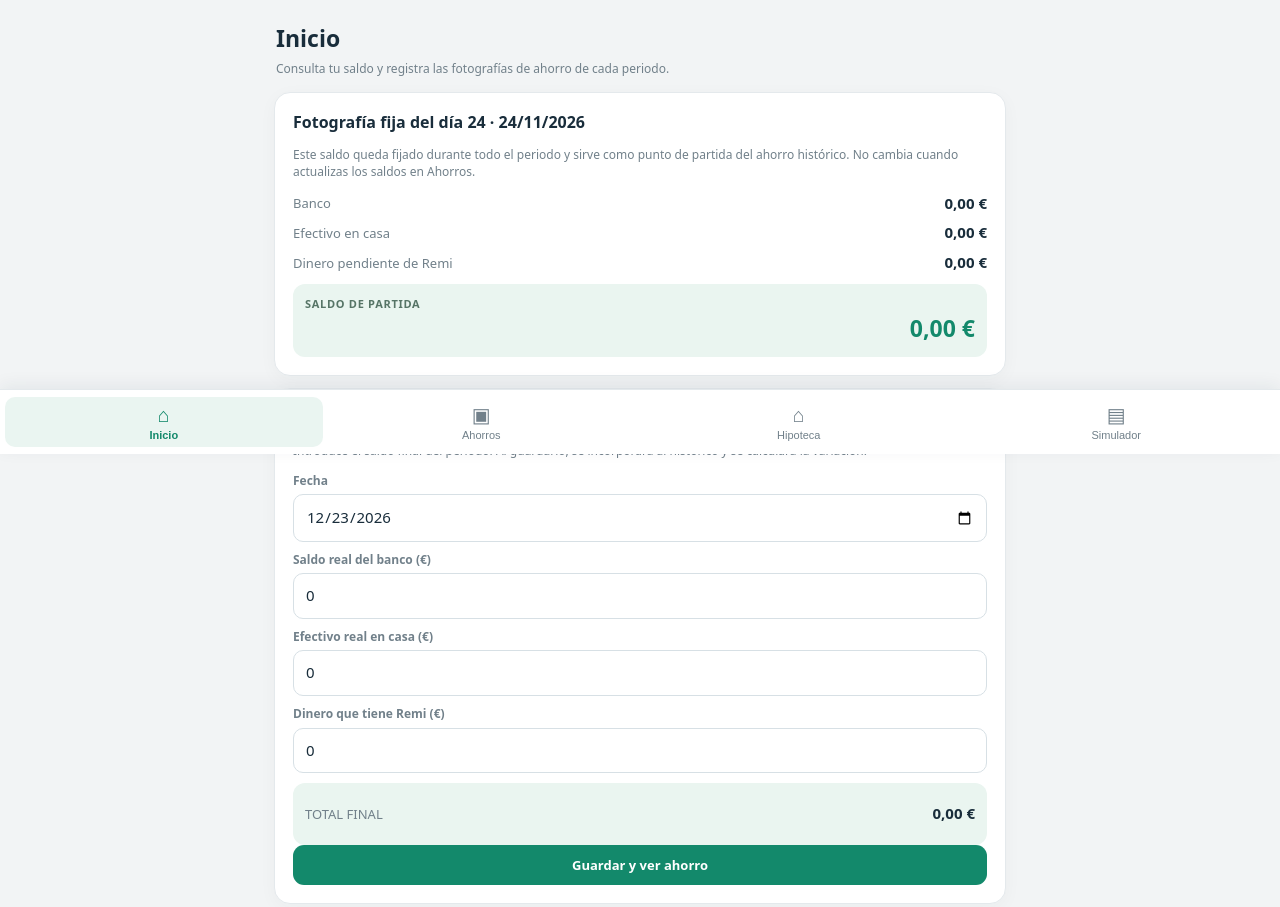
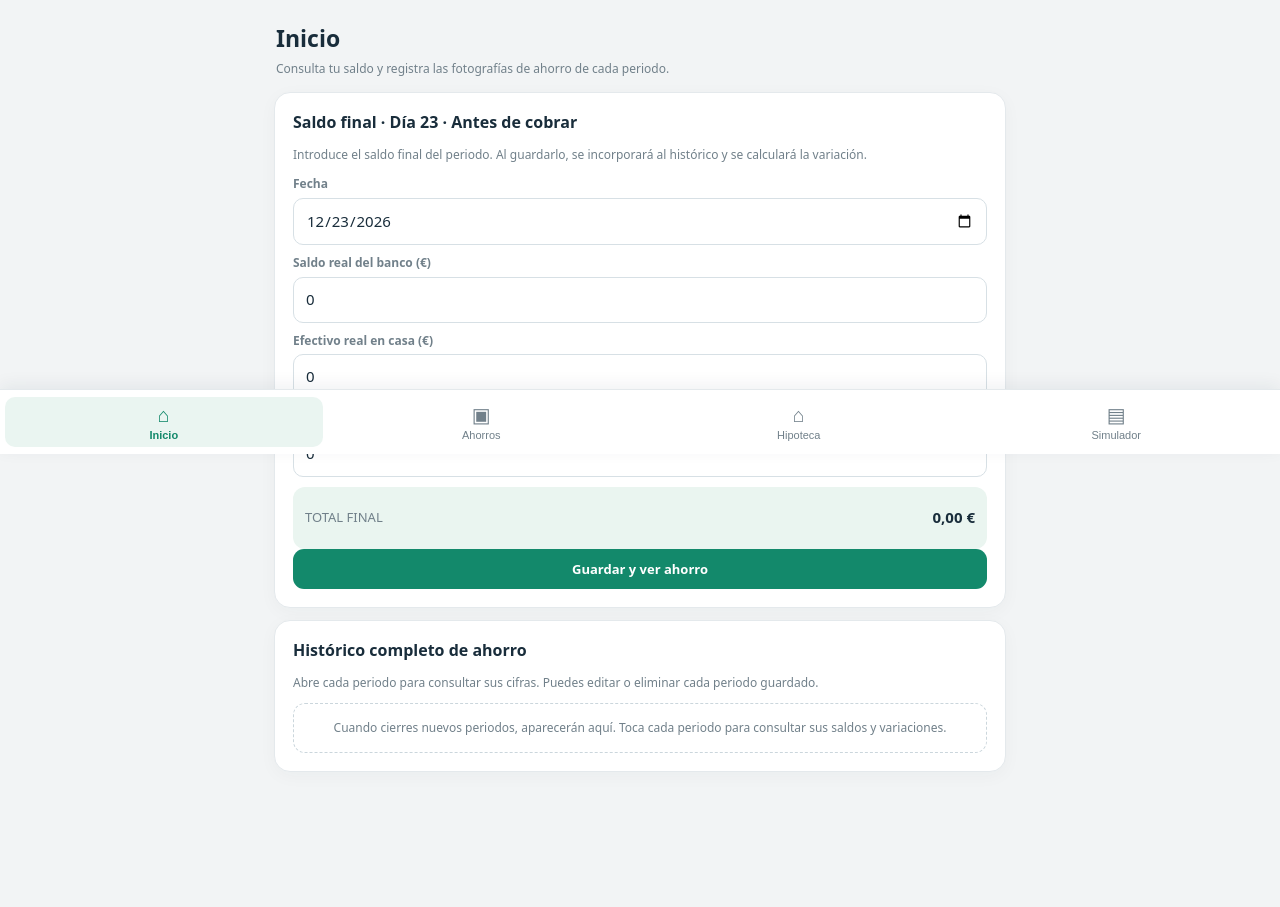
Before and after one commit to aitor1111-1111/Mis-finanzas, a plain HTML site: page index.html in a window 1280 px wide. Shown: the part 346-1253 px from the top of the page. Drawn offline with Linux system fonts and the light colour scheme.

Commit message:
Sincroniza fotografía del 24 con Ahorros y limpia Inicio

```diff
--- a/index.html
+++ b/index.html
@@ -56,7 +56,7 @@ let data;try{const old=JSON.parse(rawBefore||'null')||{};data={...blank(),...old
 function save(){localStorage.setItem(KEY,JSON.stringify(data));renderHeader()}
 function available(){return num(data.bank)+num(data.home)+pendingRemi()}
 function activeStartDate(){const d=new Date(today.getFullYear(),today.getMonth()-(today.getDate()<24?1:0),24);return iso(d)}
-function ensureActiveSnapshot(){const date=activeStartDate();let snap=getSnapshot(date);if(!snap){snap=snapshotForm(date,data.bank,data.home,pendingRemi());data.snapshots.push(snap);data.snapshots.sort((a,b)=>a.date.localeCompare(b.date));localStorage.setItem(KEY,JSON.stringify(data))}return snap}
+function ensureActiveSnapshot(){const date=activeStartDate();let snap=getSnapshot(date);if(!snap){snap=snapshotForm(date,data.bank,data.home,pendingRemi());data.snapshots.push(snap)}if(!data.activeSnapshotSynced){snap=snapshotForm(date,data.bank,data.home,pendingRemi());const idx=data.snapshots.findIndex(x=>x.date===date);if(idx>=0)data.snapshots[idx]=snap;else data.snapshots.push(snap);data.activeSnapshotSynced=true;data.snapshots.sort((a,b)=>a.date.localeCompare(b.date));localStorage.setItem(KEY,JSON.stringify(data))}return snap}
 function ensureRemiYear(year){const y=String(year);if(!Array.isArray(data.remiByYear[y]))data.remiByYear[y]=Array(12).fill(0);if(!Array.isArray(data.remiDeliveredByYear[y]))data.remiDeliveredByYear[y]=Array(12).fill(false);return y}
 function pendingRemi(){return Object.keys(data.remiByYear||{}).reduce((sum,y)=>{ensureRemiYear(y);return sum+data.remiByYear[y].reduce((s,v,i)=>s+(data.remiDeliveredByYear[y][i]?0:num(v)),0)},0)}
 function fmtDate(s){if(!s)return '—';return new Date(s+'T12:00:00').toLocaleDateString('es-ES')}
@@ -68,7 +68,7 @@ function card(title,body){return '<section class="card"><h2>'+title+'</h2>'+body
 function snapshotForm(date,bank,home,remi){return {date,bank:num(bank),home:num(home),remi:num(remi),total:num(bank)+num(home)+num(remi)}}
 function getSnapshot(date){return data.snapshots.find(x=>x.date===date)}
 function saveSnapshot(which){saveSnapshotForm(which)}
-function periodRows(){const starts=data.snapshots.filter(x=>new Date(x.date+'T12:00:00').getDate()===24).sort((a,b)=>a.date.localeCompare(b.date));return starts.map(start=>{const d=new Date(start.date+'T12:00:00'),endDate=iso(new Date(d.getFullYear(),d.getMonth()+1,23)),end=getSnapshot(endDate);return {start,end,endDate,bank:end?end.bank-start.bank:null,home:end?end.home-start.home:null,remi:end?end.remi-start.remi:null,total:end?end.total-start.total:null}})}
+function periodRows(){const starts=data.snapshots.filter(x=>new Date(x.date+'T12:00:00').getDate()===24).sort((a,b)=>a.date.localeCompare(b.date));return starts.map(start=>{const d=new Date(start.date+'T12:00:00'),endDate=iso(new Date(d.getFullYear(),d.getMonth()+1,23)),end=getSnapshot(endDate);return {start,end,endDate,bank:end?end.bank-start.bank:null,home:end?end.home-start.home:null,remi:end?end.remi-start.remi:null,total:end?end.total-start.total:null}}).filter(x=>!!x.end)}
 function renderInicio(){
  const initial=ensureActiveSnapshot();
  const nextFinal=iso(new Date(Number(initial.date.slice(0,4)),Number(initial.date.slice(5,7)),23));
@@ -100,7 +100,7 @@ function renderInicio(){
    return '<details class="history-accordion" '+(editing?'open':'')+'><summary><div class="history-summary-top"><strong>'+fmtDate(x.start.date)+' → '+fmtDate(x.endDate)+'</strong><span class="history-status '+statusClass(x)+'">'+statusFor(x)+'</span></div><div class="history-summary-balances"><span>Anterior <b>'+money(x.start.total)+'</b></span><span>Actual <b>'+(done?money(x.end.total):'Pendiente')+'</b></span></div><div class="history-summary-change '+(done?variationClass(delta):'')+'">'+variation(delta)+'</div></summary><div class="history-accordion-content">'+fullPeriod(x)+'<div class="history-actions"><button class="secondary" onclick="editPeriod(\''+x.start.date+'\')">Editar periodo</button><button class="small" onclick="deletePeriod(\''+x.start.date+'\')">Eliminar periodo</button></div>'+(editing?periodEditor(x):'')+'</div></details>';
  }).join('')+'</div>':'<div class="history-empty">Cuando cierres nuevos periodos, aparecerán aquí. Toca cada periodo para consultar sus saldos y variaciones.</div>';
  return '<h2 class="page-title">Inicio</h2><p class="intro">Consulta tu saldo y registra las fotografías de ahorro de cada periodo.</p>'+
- card('Fotografía fija del día 24 · '+fmtDate(initial.date),'<p class="muted">Este saldo queda fijado durante todo el periodo y sirve como punto de partida del ahorro histórico. No cambia cuando actualizas los saldos en Ahorros.</p>'+row('Banco',euro(initial.bank))+row('Efectivo en casa',euro(initial.home))+row('Dinero pendiente de Remi',euro(initial.remi))+'<div class="total"><div class="eyebrow" style="color:#567466">SALDO DE PARTIDA</div><div class="big">'+euro(initial.total)+'</div></div>')+
+
  card('Saldo final · Día 23 · Antes de cobrar','<p class="muted">Introduce el saldo final del periodo. Al guardarlo, se incorporará al histórico y se calculará la variación.</p>'+field('finalDate','Fecha',final.date,'date')+field('finalBank','Saldo real del banco (€)',final.bank)+field('finalHome','Efectivo real en casa (€)',final.home)+field('finalRemi','Dinero que tiene Remi (€)',final.remi)+'<div class="total">'+row('TOTAL FINAL',euro(num(final.bank)+num(final.home)+num(final.remi)))+'</div><button class="primary" onclick="saveSnapshotForm(\'final\')">Guardar y ver ahorro</button>')+
  card('Histórico completo de ahorro','<p class="muted">Abre cada periodo para consultar sus cifras. Puedes editar o eliminar cada periodo guardado.</p>'+historicalHtml);
 }
@@ -138,7 +138,7 @@ return '<h2 class="page-title">Ahorros</h2><p class="intro">Ingresos, banco, efe
 card('1. Ingresos de este mes',field('salary','Ingresos del trabajo / salario (€)',data.salary)+field('remiCollected','Dinero cobrado de Remi este mes (€)',data.remiCollected)+row('Ingreso del garaje · ingresado en el banco',euro(60))+'<div class="total">'+row('TOTAL INGRESOS DEL MES',euro(num(data.salary)+num(data.remiCollected)+60))+'</div><p class="muted">Los 60 € del garaje se destinan a tu cuenta bancaria de ahorro. El saldo del banco se introduce con el importe real, para no sumarlos dos veces.</p>')+
 card('2. Ahorro en el banco',field('bank','Saldo bancario (€)',data.bank)+'<p class="muted">Debe coincidir con el saldo de Inicio del día 24 después de cobrar.</p>')+
 card('3. Ahorro en efectivo',field('home','Dinero real que tengo en casa (€)',data.home)+'<h3 style="font-size:14px;margin:17px 0 5px">Control anual del dinero pendiente de Remi</h3><p class="muted">Selecciona el año. Cada año tiene sus doce meses independientes; al cambiar de año, la tabla comienza en blanco y los importes pendientes de años anteriores siguen formando parte del patrimonio hasta que Remi los entregue.</p><div class="field"><label for="remiYear">Año</label><select id="remiYear">'+yearOptions+'</select></div>'+monthsHtml+'<div class="note">Remi pendiente: <strong>'+euro(pendingRemi())+'</strong>. Se incluye en el efectivo y en el patrimonio disponible. Cuando pulses «Entregado», pasa al efectivo de casa y deja de contarse como pendiente, sin duplicarse.</div>')+
-card('Resumen de ahorros actuales',row('Banco',euro(data.bank))+row('Efectivo en casa',euro(data.home))+row('Remi pendiente',euro(pendingRemi()))+row('Efectivo total (casa + Remi)',euro(num(data.home)+pendingRemi()))+'<div class="total"><div class="eyebrow" style="color:#567466">PATRIMONIO DISPONIBLE</div><div class="big">'+euro(available())+'</div></div>')+
+card('Ahorros a 24 de '+months[Number(activeStartDate().slice(5,7))-1]+' de '+activeStartDate().slice(0,4),row('Banco',euro(data.bank))+row('Efectivo en casa',euro(data.home))+row('Remi pendiente',euro(pendingRemi()))+row('Efectivo total (casa + Remi)',euro(num(data.home)+pendingRemi()))+'<div class="total"><div class="eyebrow" style="color:#567466">PATRIMONIO DISPONIBLE AL 24</div><div class="big">'+euro(available())+'</div></div>')+
 card('Copias de seguridad','<p class="muted">Exporta una copia periódica de tus datos o restaura una copia anterior.</p><div class="actions"><button class="secondary" onclick="exportBackup()">Exportar copia</button><button class="secondary" onclick="document.getElementById(\'restoreFile\').click()">Importar copia</button><input id="restoreFile" type="file" accept="application/json" hidden onchange="importBackup(event)"></div>')}
 function deliverRemi(year,i){const y=ensureRemiYear(year);if(data.remiDeliveredByYear[y][i])return;const amount=num(data.remiByYear[y][i]);if(!amount){alert('Introduce primero la cantidad pendiente de ese mes.');return}if(!confirm('¿Confirmas que has recibido '+euro(amount)+' de Remi?'))return;data.remiDeliveredByYear[y][i]=true;data.home=num(data.home)+amount;data.remiCollected=num(data.remiCollected)+amount;save();render()}
 function renderHipoteca(){const m=data.mortgage,n=remainingMonths(),r=num(m.rate)/1200,pay=num(m.payment)||calcPayment(num(m.capital),r,n),rows=mortgageSchedule(),sumI=rows.reduce((s,x)=>s+x.interest,0),table=rows.length?rows.map(x=>'<tr><td>'+x.i+'</td><td>'+euro(x.principal)+'</td><td>'+euro(x.interest)+'</td><td>'+euro(x.payment)+'</td><td>'+euro(x.balance)+'</td></tr>').join(''):'<tr><td colspan="5" class="muted">Introduce los datos de tu hipoteca.</td></tr>';
```
